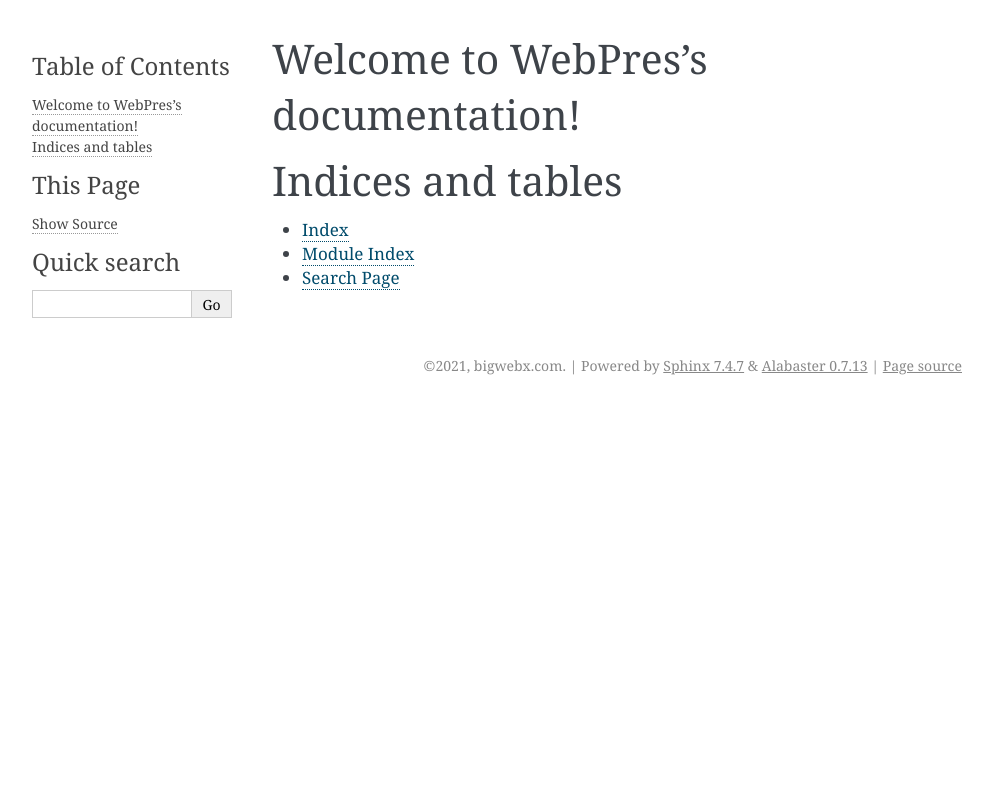
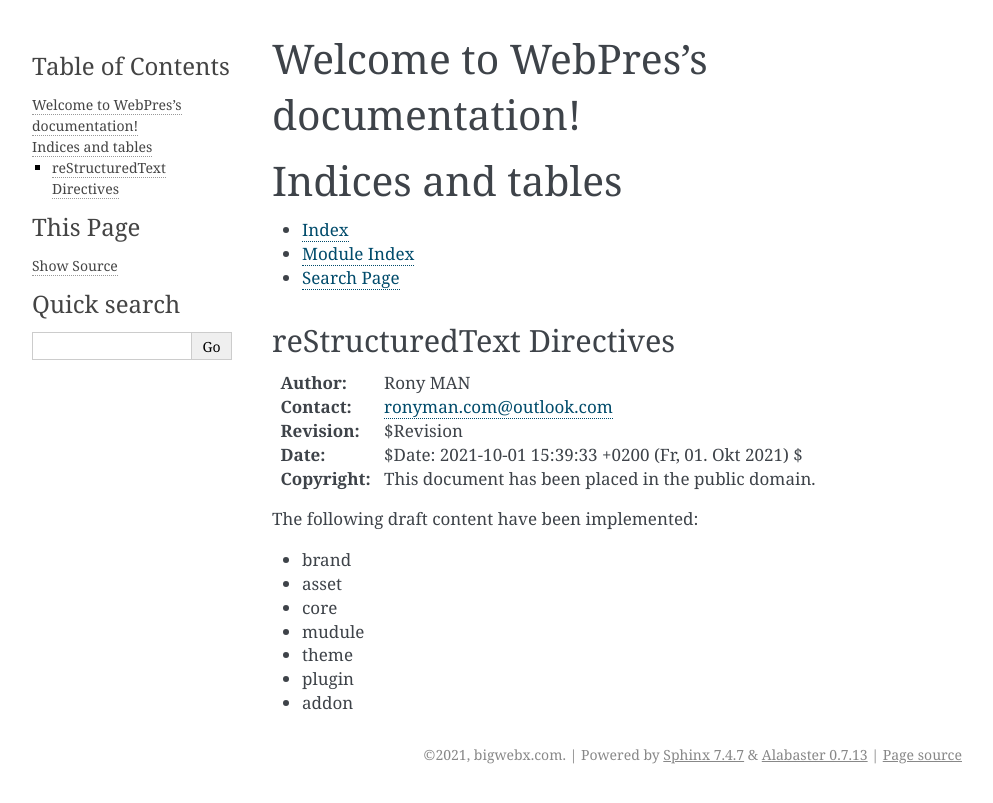
Before and after one commit to WebPres-org/Docs1, a Sphinx documentation site: the page built from docs/index.rst, in a window 1280 px wide. Shown: the top 803 px of the page, without its empty margins (148-1141 px from the left). Built offline with Sphinx 7.4.7, drawn with Linux system fonts in a browser that asks for light colours.

Commit message:
Update index.rst

```diff
--- a/docs/index.rst
+++ b/docs/index.rst
@@ -18,3 +18,24 @@
 * :ref:`genindex`
 * :ref:`modindex`
 * :ref:`search`
+
+
+=============================
+ reStructuredText Directives
+=============================
+:Author: Rony MAN
+:Contact: ronyman.com@outlook.com
+:Revision: $Revision
+:Date: $Date: 2021-10-01 15:39:33 +0200 (Fr, 01. Okt 2021) $
+:Copyright: This document has been placed in the public domain.
+
+
+The following draft content have been implemented:
+
+- brand
+- asset
+- core
+- mudule
+- theme
+- plugin
+- addon
```
